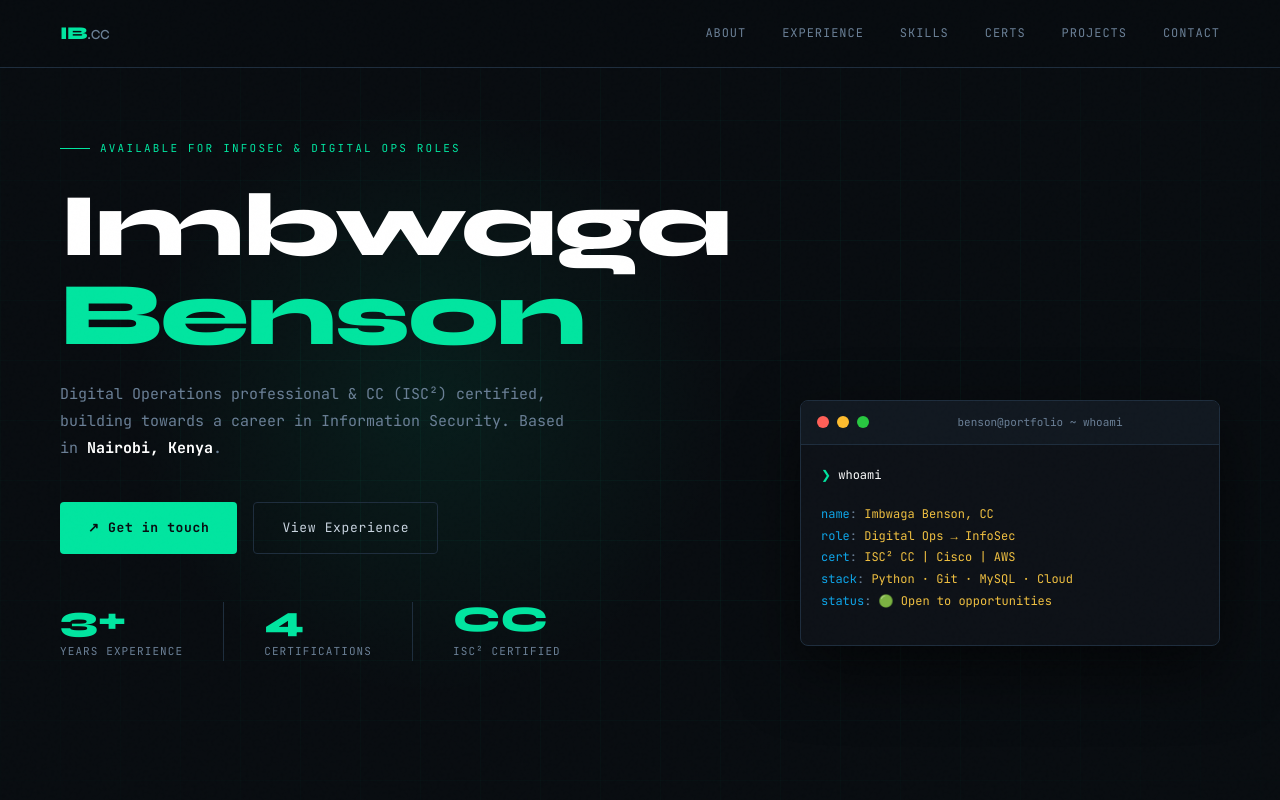
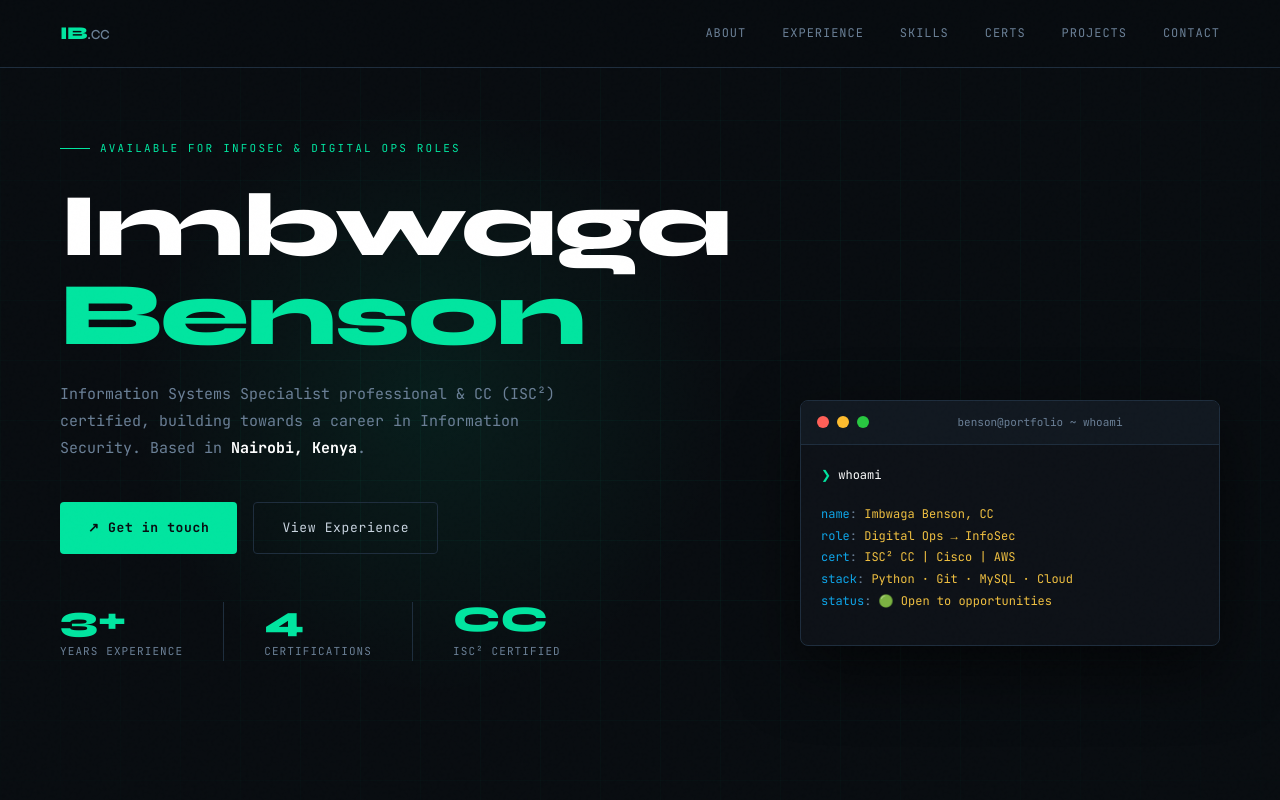
Before and after one commit to benil365/benil365.github.io, a plain HTML site: page index.html in a window 1280 px wide. Shown: the top 800 px of the page. Drawn offline with Linux system fonts and the light colour scheme.

Commit message:
Update job title from Digital Operations to Information Systems Specialist

```diff
--- a/index.html
+++ b/index.html
@@ -815,7 +815,7 @@
     </h1>
 
     <p class="hero-sub fade-up delay-2">
-      Digital Operations professional & CC (ISC²) certified, building towards a career in Information Security.
+      Information Systems Specialist professional & CC (ISC²) certified, building towards a career in Information Security.
       Based in <strong style="color:#fff">Nairobi, Kenya</strong>.
     </p>
 
```
